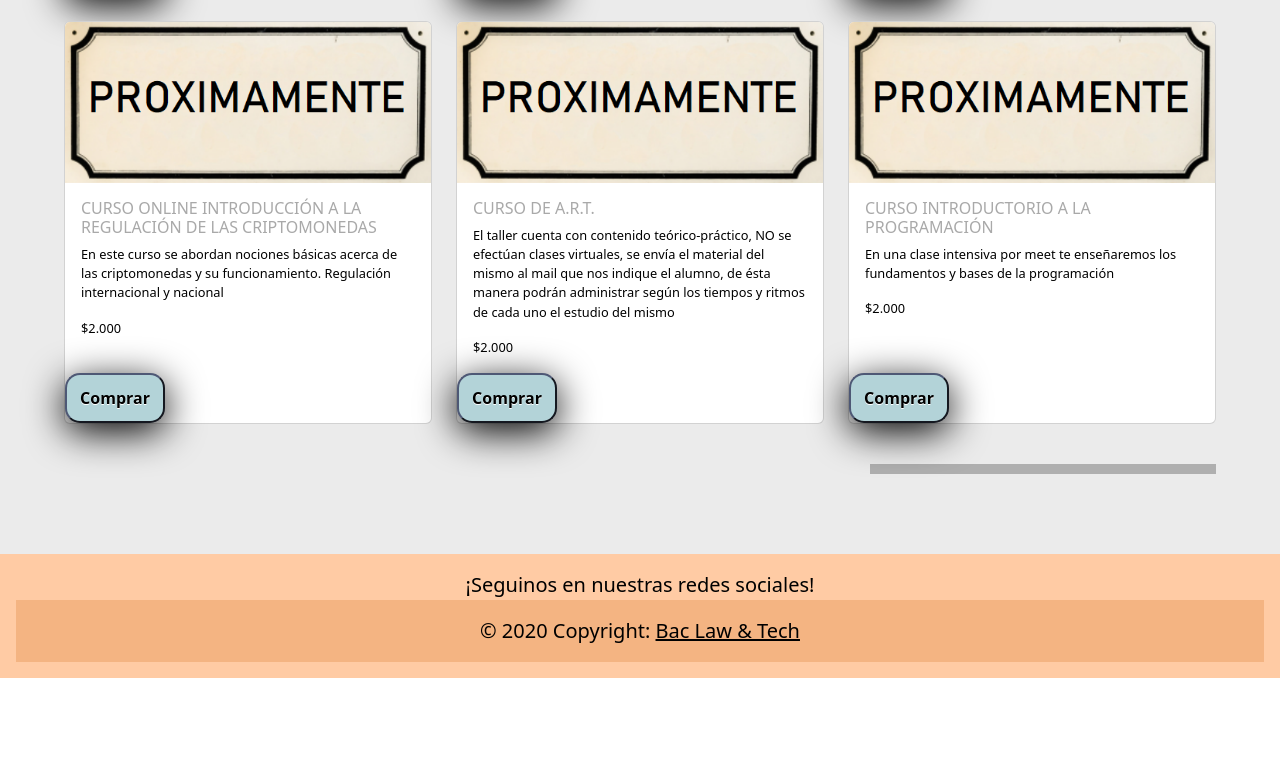
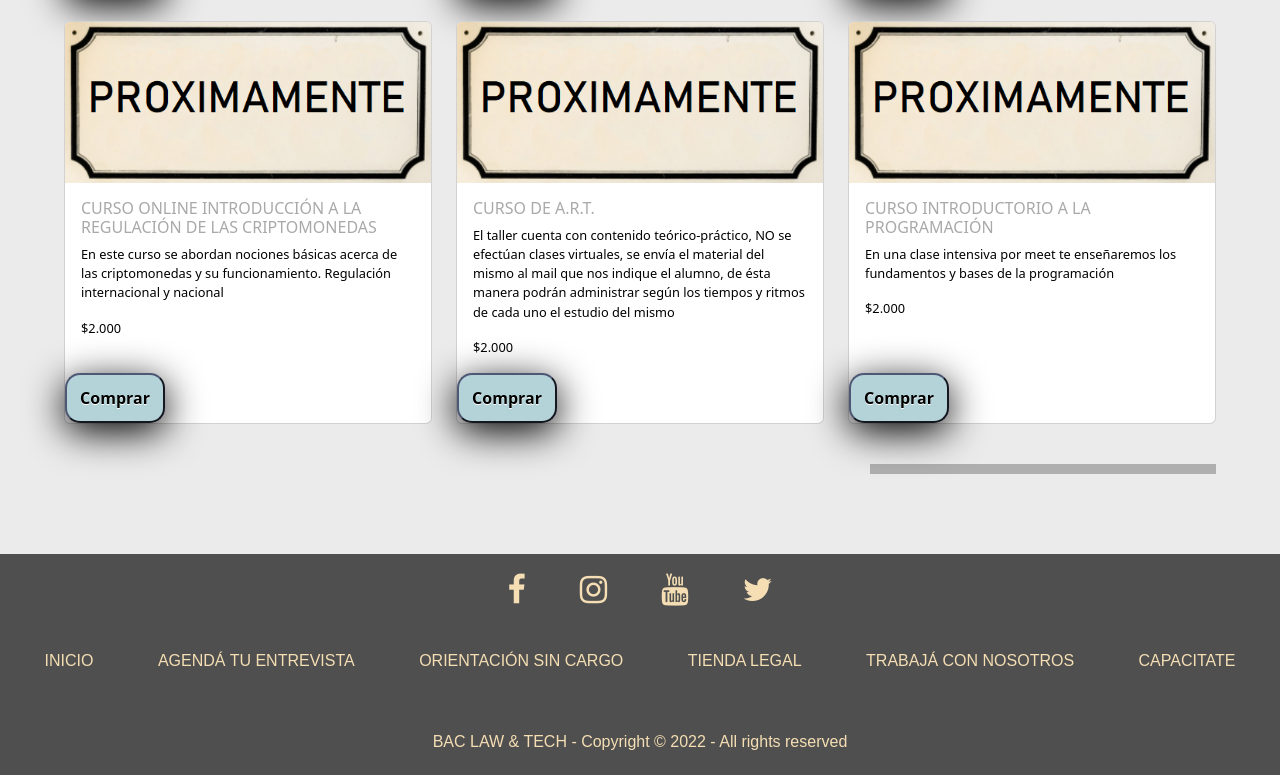
Before and after one commit to constanzabravi/bacbravi, a website: page pages/capacitate.html in a window 1280 px wide. Shown: the part 914-1689 px from the top of the page. Before the commit the page ends 1592 px from the top, so only its background shows below. Drawn offline with nearby package versions, Linux system fonts and the light colour scheme.

Commit message:
footer nuevo

```diff
--- a/css/estilos.css
+++ b/css/estilos.css
@@ -11,7 +11,7 @@ html {
 
 .grid-container {
     display: grid;
-    grid-template-columns: repeat(auto-fit, minmax(250px, 1fr));
+    grid-template-columns: repeat(auto-fit, minmax(400px, 1fr));
     grid-template-rows: auto;
     grid-template-areas:
         "header header header header"
@@ -30,7 +30,7 @@ header {
 }
 
 .navhover:hover {
-    background-color: #FFCBA4;
+    background-color: wheat;
 }
 
 main {
@@ -73,8 +73,65 @@ section {
     color: black;
 }
 
+/* footer */
 footer {
     grid-area: footer;
+}
+
+.footer {
+    background: rgb(79, 79, 79);
+    font-family: 'Play', sans-serif;
+    text-align: center;
+    color: wheat;
+}
+
+.footer .row {
+    width: 100%;
+    margin: 1% 0%;
+    padding: 0.6% 0%;
+    font-size: 0.8em;
+    display: inline-block;
+}
+
+.footer .row a {
+    text-decoration: none;
+    color: wheat;
+    transition: 0.5s;
+}
+
+.footer .row a:hover {
+    color: black;
+}
+
+.footer .row ul {
+    width: 100%;
+}
+
+.footer .row ul li {
+    display: inline-block;
+    margin: 0px 30px;
+}
+
+.footer .row a i {
+    font-size: 2em;
+    margin: 0% 1%;
+}
+
+@media (max-width: 700px) {
+    .footer {
+        text-align: left;
+        padding: 5%;
+    }
+
+    .footer .row ul li {
+        display: block;
+        margin: 10px 0px;
+        text-align: left;
+    }
+
+    .footer .row a i {
+        margin: 0% 3%;
+    }
 }
 
 /* UTILS */
@@ -91,6 +148,7 @@ hr {
     margin-right: 0%;
     background-color: black;
 }
+
 
 /* INDEX PAGE */
 .servicios {
@@ -275,6 +333,6 @@ hr {
 
 @media (max-width: 700px) and (min-width: 400px) {
     .animacionP {
-            animation: none
-        }
+        animation: none
     }
+}
--- a/pages/capacitate.html
+++ b/pages/capacitate.html
@@ -8,6 +8,7 @@
   <link href="https://cdn.jsdelivr.net/npm/bootstrap@5.2.0-beta1/dist/css/bootstrap.min.css" rel="stylesheet"
     integrity="sha384-0evHe/X+R7YkIZDRvuzKMRqM+OrBnVFBL6DOitfPri4tjfHxaWutUpFmBp4vmVor" crossorigin="anonymous">
   <title>CAPACITATE</title>
+  <link rel="stylesheet" href="https://cdnjs.cloudflare.com/ajax/libs/font-awesome/4.7.0/css/font-awesome.min.css">
   <link rel="icon" href="../assets/favicon.ico">
   <link rel="stylesheet" href="../css/estilos.css">
 </head>
@@ -15,7 +16,7 @@
 <body class="grid-container">
   <header>
     <!-- inicio de navbar -->
-    <nav class="navbar navbar-expand-lg style=" background-color: #FFFFFF;">
+    <nav class="navbar navbar-expand-lg" style=" background-color: #FFFFFF;">
       <div class="container-fluid">
         <a class="navbar-brand" href="#"><img src="../assets/baclogo.jpg" width="180" height="140"
             class="d-inline-block imgheader"></a>
@@ -132,19 +133,31 @@
     </section>
   </main>
   <!-- inicio de footer -->
-  <footer class="bg-light text-center text-black lead">
-    <!-- Copyright -->
-    <div class="text-center p-3" style="background-color:#FFCBA4">
-      ¡Seguinos en nuestras redes sociales!
-      <div class="text-center p-3" style="background-color:#f4b482">
-        © 2020 Copyright:
-        <a class="text-black" href="www.baclawytech.com">Bac Law & Tech</a>
+  <footer>
+    <div class="footer lead">
+      <div class="row">
+        <a href="#"><i class="fa fa-facebook"></i></a>
+        <a href="https://www.instagram.com/baclawytech/"><i class="fa fa-instagram"></i></a>
+        <a href="#"><i class="fa fa-youtube"></i></a>
+        <a href="https://twitter.com/baclawytech"><i class="fa fa-twitter"></i></a>
+      </div>
+      <div class="row">
+        <ul>
+          <li><a href="../index.html">INICIO</a></li>
+          <li><a href="agenda-tu-entrevista.html">AGENDÁ TU ENTREVISTA</a></li>
+          <li><a href="../index.html#formulario">ORIENTACIÓN SIN CARGO</a></li>
+          <li><a href="tienda-legal.html">TIENDA LEGAL</a></li>
+          <li><a href="trabaja-con-nosotros.html">TRABAJÁ CON NOSOTROS</a></li>
+          <li><a href="capacitate.html">CAPACITATE</a></li>
+        </ul>
+      </div>
+      <div class="row">
+        BAC LAW & TECH - Copyright © 2022 - All rights reserved
       </div>
     </div>
-  </footer>
-  <script src="https://cdn.jsdelivr.net/npm/bootstrap@5.2.0-beta1/dist/js/bootstrap.bundle.min.js"
-    integrity="sha384-pprn3073KE6tl6bjs2QrFaJGz5/SUsLqktiwsUTF55Jfv3qYSDhgCecCxMW52nD2"
-    crossorigin="anonymous"></script>
+    <script src="https://cdn.jsdelivr.net/npm/bootstrap@5.2.0-beta1/dist/js/bootstrap.bundle.min.js"
+      integrity="sha384-pprn3073KE6tl6bjs2QrFaJGz5/SUsLqktiwsUTF55Jfv3qYSDhgCecCxMW52nD2"
+      crossorigin="anonymous"></script>
 </body>
 
 </html>
--- /dev/null
+++ b/sass/main.scss
@@ -0,0 +1,3 @@
+h1 {
+    color: red;
+}
```
Also changed, not shown: index.html (+23 -8 lines), package.json (added, +25 -0 lines), pages/agenda-tu-entrevista.html (+22 -8 lines), pages/tienda-legal.html (+22 -11 lines), pages/trabaja-con-nosotros.html (+22 -8 lines), assets/fb.png (added), assets/ig.png (added), assets/tw.png (added), css/destino.css (added), 2 other files.
